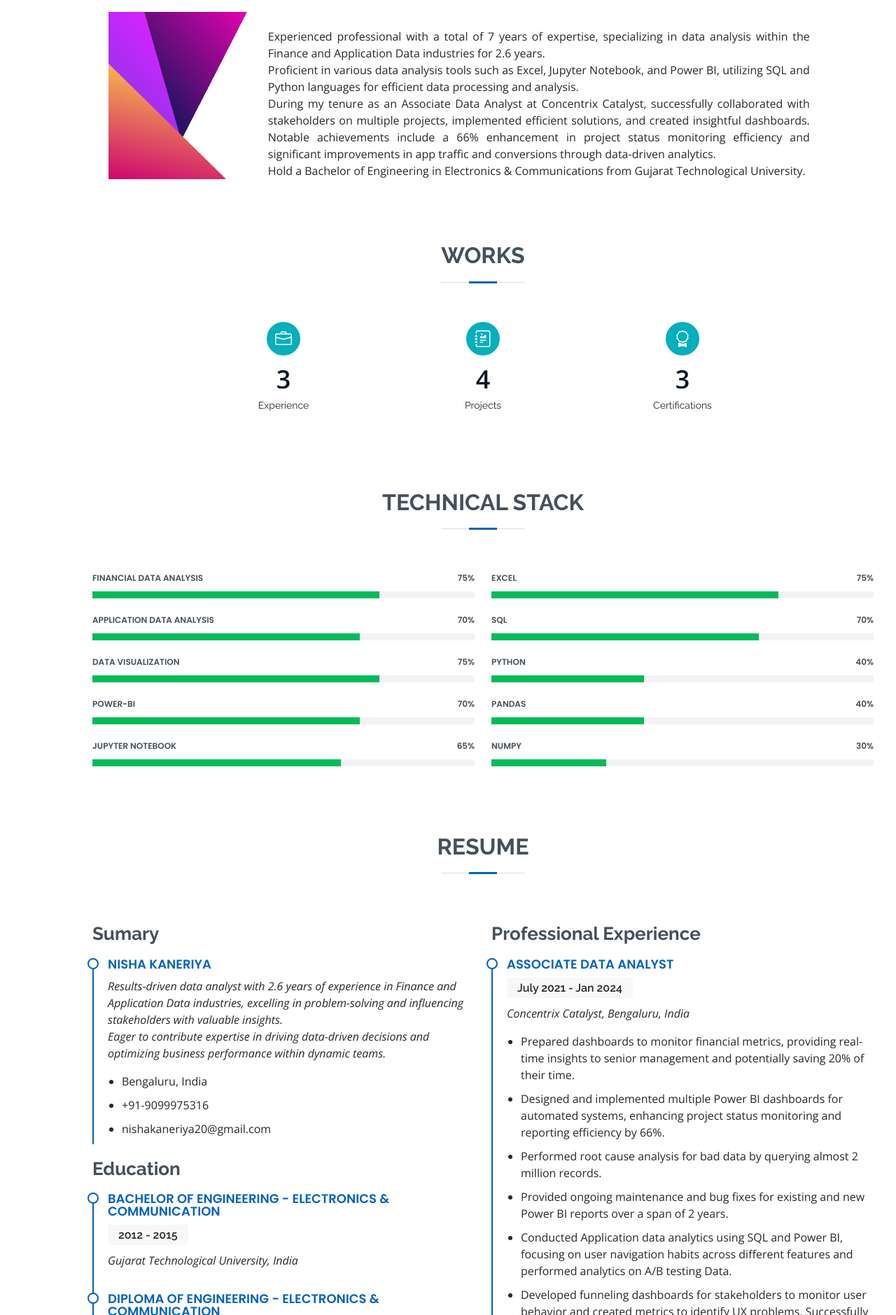
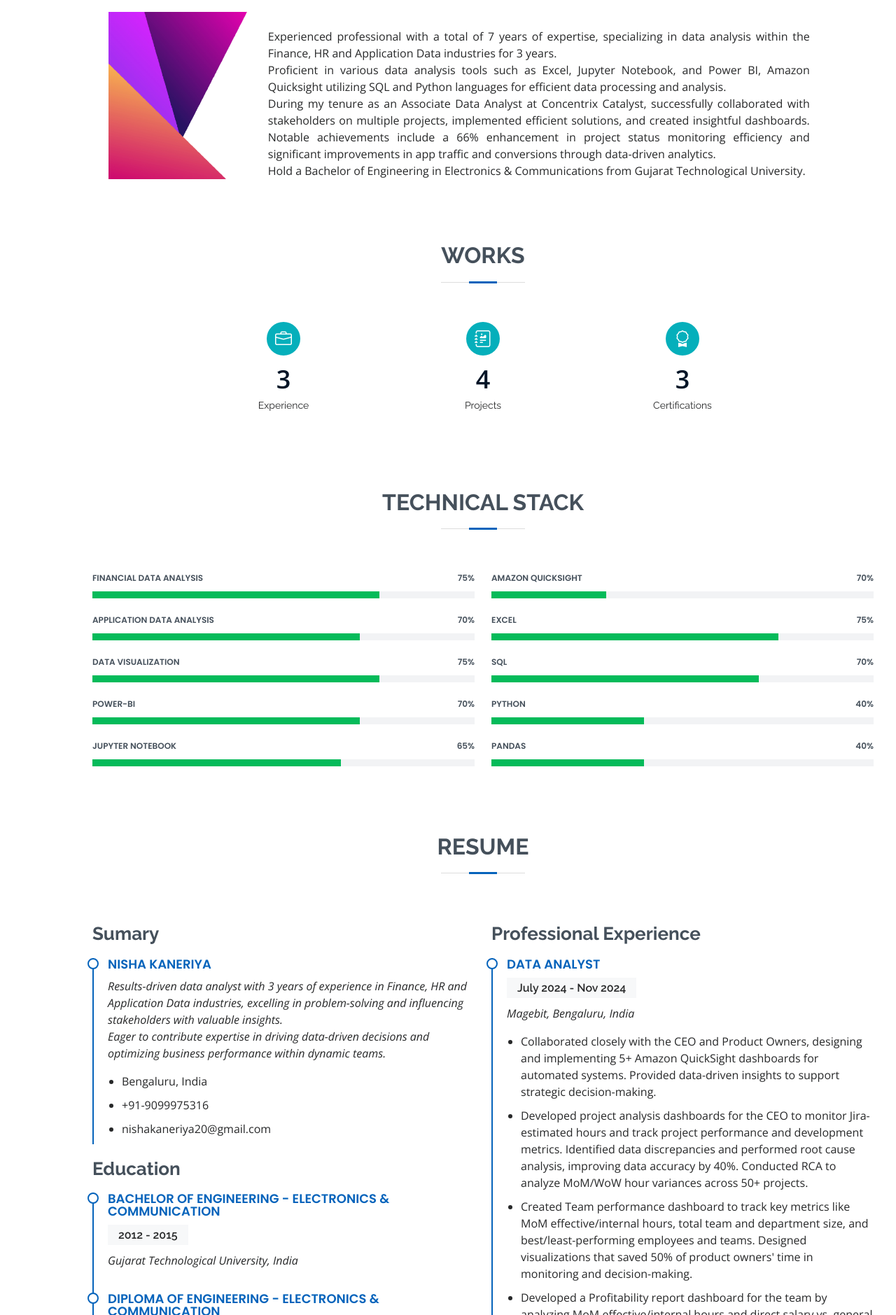
Before and after one commit to nishakaneriya20/nishakaneriya20.github.io, a plain HTML site: page index.html in a window 1280 px wide. Shown: the part 921-2800 px from the top of the page at 70% size. Drawn offline with nearby package versions, Linux system fonts and the light colour scheme.

Commit message:
Experience updated

```diff
--- a/index.html
+++ b/index.html
@@ -61,7 +61,7 @@
   <section id="hero" class="d-flex flex-column justify-content-center">
     <div class="container" data-aos="zoom-in" data-aos-delay="100">
       <h1>Nisha Kaneriya</h1>
-      <p>I'm <span class="typed" data-typed-items="Data Analyst,Learner, Mother"></span></p>
+      <p>I'm <span class="typed" data-typed-items="Data Analyst,Learner"></span></p>
       <div class="social-links">
         <a href="https://github.com/nishakaneriya20" target="_blank" class="twitter"><i class="bx bxl-github"></i></a>
         <a href="https://www.linkedin.com/in/nisha-kaneriya" target="_blank" class="linkedin"><i class="bx bxl-linkedin"></i></a>
@@ -81,8 +81,8 @@
           <div class = "row">
           <img src="assets/img/profile.png" style="width:20%;margin-left: 2%;">
           <p class = "me" style="width:70%; margin-left: 0%; margin-top: 2%; text-align: justify;">
-            Experienced professional with a total of 7 years of expertise, specializing in data analysis within the Finance and Application Data industries for 2.6 years.<br>
-            Proficient in various data analysis tools such as Excel, Jupyter Notebook, and Power BI, utilizing SQL and Python languages for efficient data processing and analysis.<br>
+            Experienced professional with a total of 7 years of expertise, specializing in data analysis within the Finance, HR and Application Data industries for 3 years.<br>
+            Proficient in various data analysis tools such as Excel, Jupyter Notebook, and Power BI, Amazon Quicksight utilizing SQL and Python languages for efficient data processing and analysis.<br>
             During my tenure as an Associate Data Analyst at Concentrix Catalyst, successfully collaborated with stakeholders on multiple projects, implemented efficient solutions, and created insightful dashboards. Notable achievements include a 66% enhancement in project status monitoring efficiency and significant improvements in app traffic and conversions through data-driven analytics.<br>
             Hold a Bachelor of Engineering in Electronics & Communications from Gujarat Technological University.</p>
             </div>
@@ -183,6 +183,13 @@
           <div class="col-lg-6">
 
             <div class="progress">
+              <span class="skill">Amazon Quicksight<i class="val">70%</i></span>
+              <div class="progress-bar-wrap">
+                <div class="progress-bar" role="progressbar" aria-valuenow="30" aria-valuemin="0" aria-valuemax="100"></div>
+              </div>
+            </div>
+
+            <div class="progress">
               <span class="skill">Excel<i class="val">75%</i></span>
               <div class="progress-bar-wrap">
                 <div class="progress-bar" role="progressbar" aria-valuenow="75" aria-valuemin="0" aria-valuemax="100"></div>
@@ -210,13 +217,6 @@
               </div>
             </div>
 
-            <div class="progress">
-              <span class="skill">Numpy<i class="val">30%</i></span>
-              <div class="progress-bar-wrap">
-                <div class="progress-bar" role="progressbar" aria-valuenow="30" aria-valuemin="0" aria-valuemax="100"></div>
-              </div>
-            </div>
-
           </div>
 
         </div>
@@ -239,7 +239,7 @@
             <h3 class="resume-title">Sumary</h3>
             <div class="resume-item pb-0">
               <h4>Nisha Kaneriya</h4>
-              <p><em>Results-driven data analyst with 2.6 years of experience in Finance and Application Data industries, excelling in problem-solving and influencing stakeholders with valuable insights.<br>
+              <p><em>Results-driven data analyst with 3 years of experience in Finance, HR and Application Data industries, excelling in problem-solving and influencing stakeholders with valuable insights.<br>
                 Eager to contribute expertise in driving data-driven decisions and optimizing business performance within dynamic teams.</em></p>
               <ul>
                 <li>Bengaluru, India</li>
@@ -263,6 +263,17 @@
           <div class="col-lg-6">
             <h3 class="resume-title">Professional Experience</h3>
             <div class="resume-item">
+              <h4>Data Analyst</h4>
+              <h5>July 2024 - Nov 2024</h5>
+              <p><em>Magebit, Bengaluru, India</em></p>
+              <ul>
+                <li>Collaborated closely with the CEO and Product Owners, designing and implementing 5+ Amazon QuickSight dashboards for automated systems. Provided data-driven insights to support strategic decision-making.</li>
+                <li>Developed project analysis dashboards for the CEO to monitor Jira-estimated hours and track project performance and development metrics. Identified data discrepancies and performed root cause analysis, improving data accuracy by 40%. Conducted RCA to analyze MoM/WoW hour variances across 50+ projects.</li>
+                <li>Created Team performance dashboard to track key metrics like MoM effective/internal hours, total team and department size, and best/least-performing employees and teams. Designed visualizations that saved 50% of product owners' time in monitoring and decision-making.</li>
+                <li>Developed a Profitability report dashboard for the team by analyzing MoM effective/internal hours and direct salary vs. general and administrative costs. Created a Prediction dashboard to forecast MoM project effective vs. internal hours and comparison rates.</li>
+              </ul>
+            </div>
+            <div class="resume-item">
               <h4>Associate Data Analyst</h4>
               <h5>July 2021 - Jan 2024</h5>
               <p><em>Concentrix Catalyst, Bengaluru, India</em></p>
@@ -279,13 +290,8 @@
             </div>
             <div class="resume-item">
               <h4>Mathematics Teacher & School Coordinator</h4>
-              <h5>Jun 2016 - Mar 2019</h5>
+              <h5>Jun 2015 - Mar 2019</h5>
               <p><em>JB & KARP Vidya Sankul, Gujarat, India</em></p>
-            </div>
-            <div class="resume-item">
-              <h4>Mathematics Teacher</h4>
-              <h5>Jul 2015 - Jun 2016</h5>
-              <p><em>Gajera Vidhya Bhavan, Gujarat, India</em></p>
             </div>
           </div>
         </div>
```
Also changed, not shown: 1 other file.
